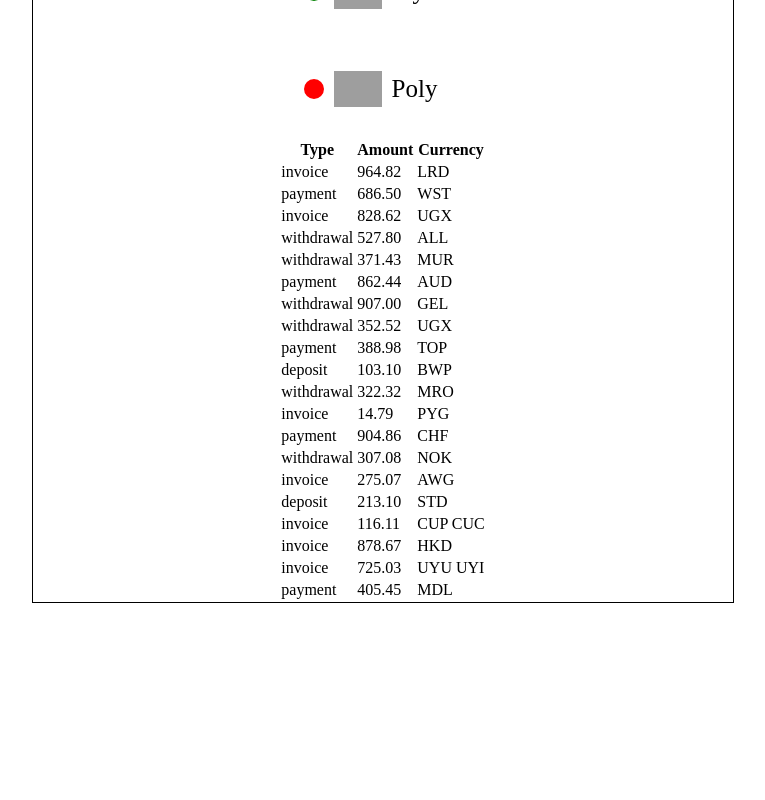
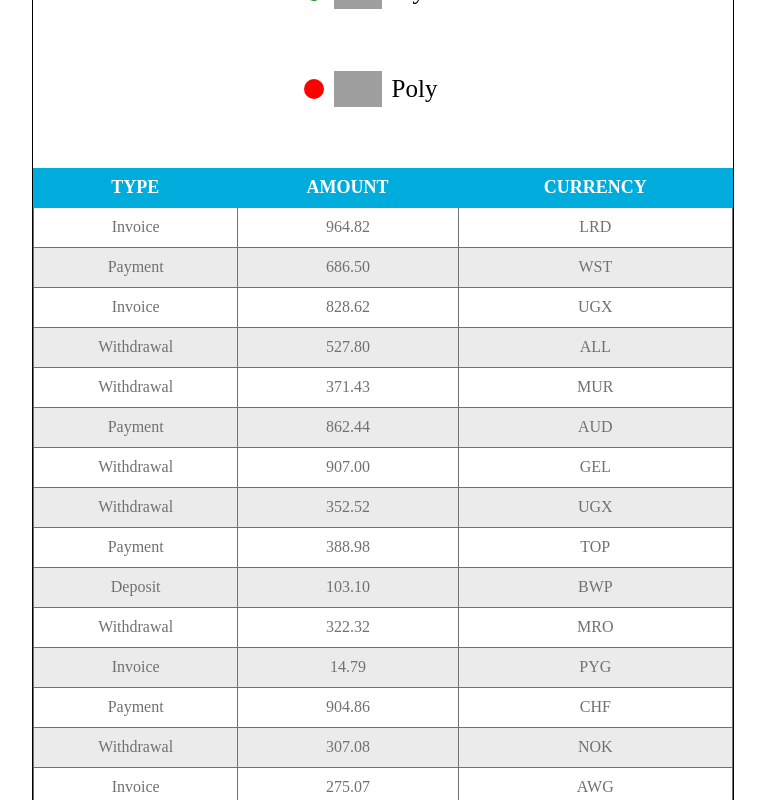
Before and after one commit to SpiritGravity/goit-react-hw-01-components, a React (Create React App) app: page / in a window 1280 px wide. Shown: the part 1020-1820 px from the top of the page, without its empty margins (257-1022 px from the left). Before the commit the page ends 1638 px from the top, so only its background shows below. Built offline with nearby package versions, Linux system fonts and the light colour scheme; grey boxes are pictures that could not be loaded.

Commit message:
Transaction-upd

```diff
--- a/src/components/Transaction/transactionHistory.jsx
+++ b/src/components/Transaction/transactionHistory.jsx
@@ -1,30 +1,35 @@
 import PropTypes from 'prop-types';
 import transactions from './transactions.json';
+import {
+  TransactionsTable,
+  TableHead,
+  TableRow,
+  TableColumnName,
+  TableBody,
+  TableData
+} from './transactionHistory.styled';
 
-const Transaction = ({transaction}) => {
+const Transaction = ({ items }) => {
     return (
-    <table className="transaction-history">
-  <thead>
-    <tr>
-      <th>Type</th>
-      <th>Amount</th>
-      <th>Currency</th>
-    </tr>
-  </thead>
+    <TransactionsTable>
+  <TableHead>
+    <TableRow>
+      <TableColumnName>Type</TableColumnName>
+      <TableColumnName>Amount</TableColumnName>
+      <TableColumnName>Currency</TableColumnName>
+    </TableRow>
+  </TableHead>
 
-  <tbody>
-      {transactions.map(transaction => (
-          <tr key = {transaction.id}>
-      <td>{transaction.type}</td>
-      <td>{transaction.amount}</td>
-      <td>{transaction.currency}</td>
-    </tr>
-      ))
-
-}
-
-  </tbody>
-</table>
+  <TableBody>
+    {items.map(({ id, type, amount, currency }) => (
+        <TableRow key={id}>
+            <TableData>{type}</TableData>
+            <TableData>{amount}</TableData>
+            <TableData>{currency}</TableData>
+        </TableRow>
+    ))}
+  </TableBody>
+</TransactionsTable>
     )
 };
 
--- a/src/components/Transaction/transactionHistory.styled.js
+++ b/src/components/Transaction/transactionHistory.styled.js
@@ -12,3 +12,46 @@ margin-left: auto;
   margin: 15px auto;
   border: 1px solid black;
 `;
+export const TransactionsTable = styled.table`
+    width: 100%;
+    margin-top: 30px;
+    border-spacing: 0;
+
+`;
+
+export const TableHead = styled.thead`
+    height: 40px;
+    background-color: #00acdc;
+
+`;
+
+export const TableRow = styled.tr`
+    height: 40px;
+
+    &:nth-child(2n) {
+        background-color: #ebebeb;
+    }
+`;
+
+export const TableColumnName = styled.th`
+    font-size: 18px;
+    color: #ffffff;
+    text-transform: uppercase;
+
+`;
+
+export const TableBody = styled.tbody`
+
+`;
+
+export const TableData = styled.td`
+    font-size: 16px;
+    text-transform: capitalize;
+    text-align: center;
+    color: #717171;
+    border-bottom: 1px solid #717171;
+    border-left: 1px solid #717171;
+    &:last-child {
+        border-right: 1px solid #717171;
+    }
+`;
```
Also changed, not shown: src/components/Statistics/Statistics.jsx (renamed from src/components/Statistics/Statistics.js).
